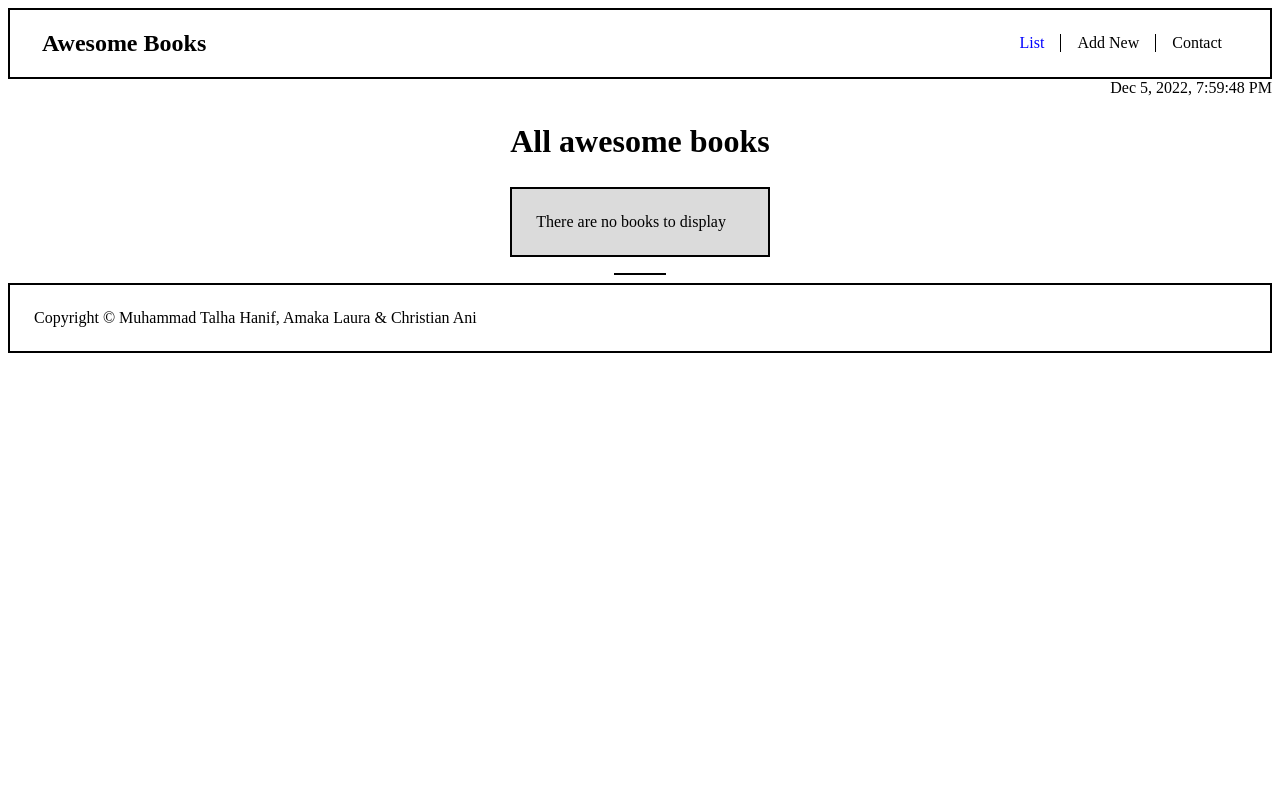
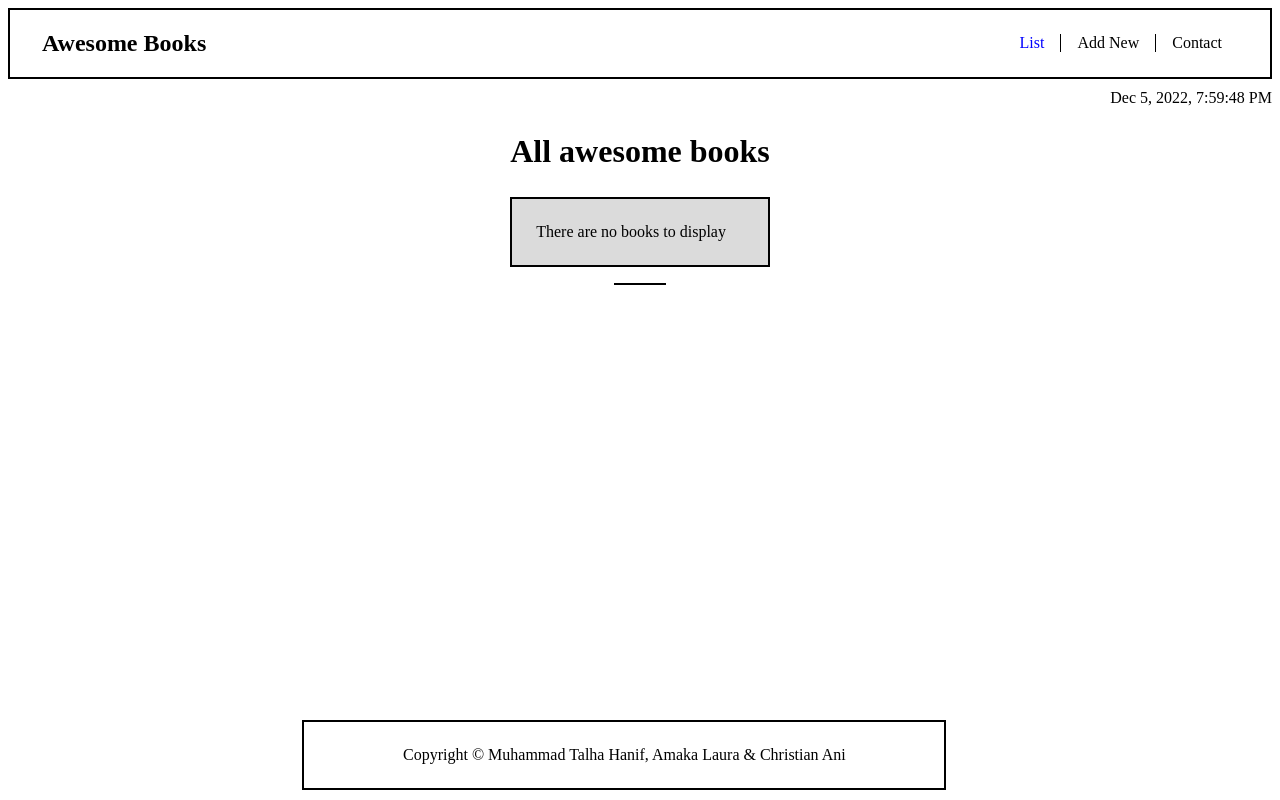
Before and after one commit to Talha-Hanif5666/Awesomwbooks-ES6, a website with bundled scripts: page index.html in a window 1280 px wide. Built offline with nearby package versions, Linux system fonts and the light colour scheme.

Commit message:
Add css file

```diff
--- a/index.css
+++ b/index.css
@@ -84,7 +84,14 @@
 
 #foots {
   border: 2px solid black;
-  padding: 1.5rem 0 1.5rem 1.5rem;
+  padding: 1.5rem 0 1.5rem 0;
+  position: fixed;
+  bottom: 0;
+  text-align: center;
+  margin-left: 23%;
+  width: 50%;
+  margin-bottom: 10px;
+
 }
 
 .disappear {
@@ -101,6 +108,7 @@
 
 #date {
   align-self: flex-end;
+  margin-top: 10px;
 }
 
 .nothing {
```
